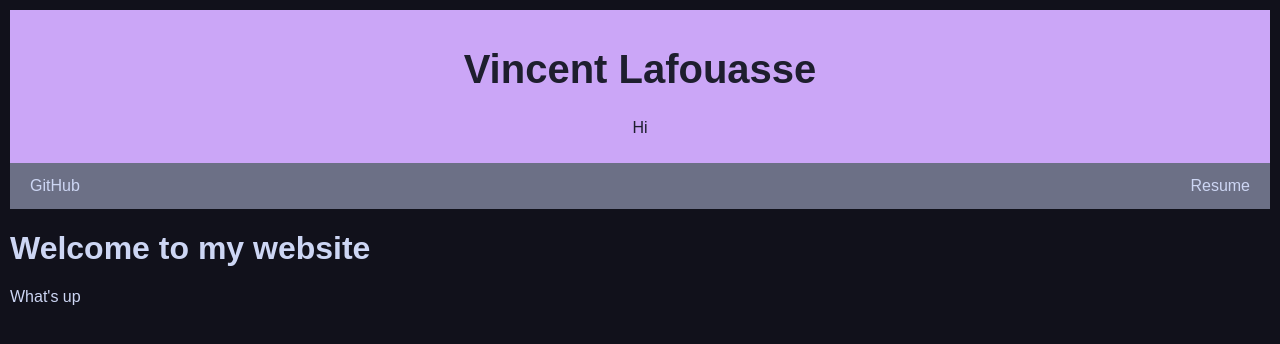
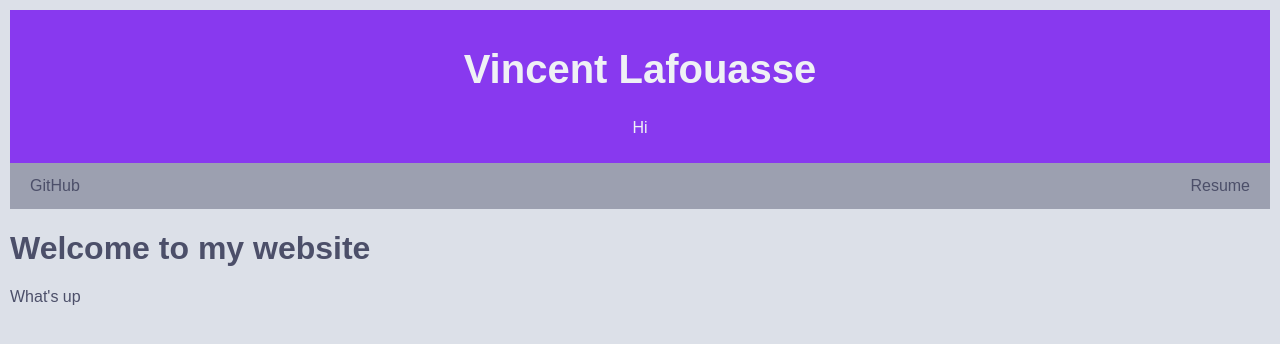
Before and after one commit to vincent-lafouasse/personal-homepage, a plain HTML site: page index.html in a window 1280 px wide. Drawn offline with Linux system fonts and the light colour scheme.

Commit message:
switch to light mode

```diff
--- a/style.css
+++ b/style.css
@@ -1,31 +1,31 @@
 :root {
 	/* Colors taken from https://github.com/catppuccin/catppuccin */
-	--Rosewater:  #f5e0dc;
-	--Flamingo:   #f2cdcd;
-	--Pink:       #f5c2e7;
-	--Mauve:      #cba6f7;
-	--Red:        #f38ba8;
-	--Maroon:     #eba0ac;
-	--Peach:      #fab387;
-	--Yellow:     #f9e2af;
-	--Green:      #a6e3a1;
-	--Teal:       #94e2d5;
-	--Sky:        #89dceb;
-	--Sapphire:   #74c7ec;
-	--Blue:       #89b4fa;
-	--Lavender:   #b4befe;
-	--Text:       #cdd6f4;
-	--Subtext1:   #bac2de;
-	--Subtext0:   #a6adc8;
-	--Overlay2:   #9399b2;
-	--Overlay1:   #7f849c;
-	--Overlay0:   #6c7086;
-	--Surface2:   #585b70;
-	--Surface1:   #45475a;
-	--Surface0:   #313244;
-	--Base:       #1e1e2e;
-	--Mantle:     #181825;
-	--Crust:      #11111b;
+  --Rosewater: #dc8a78;
+  --Flamingo:  #dd7878;
+  --Pink:      #ea76cb;
+  --Mauve:     #8839ef;
+  --Red:       #d20f39;
+  --Maroon:    #e64553;
+  --Peach:     #fe640b;
+  --Yellow:    #df8e1d;
+  --Green:     #40a02b;
+  --Teal:      #179299;
+  --Sky:       #04a5e5;
+  --Sapphire:  #209fb5;
+  --Blue:      #1e66f5;
+  --Lavender:  #7287fd;
+  --Text:      #4c4f69;
+  --Subtext1:  #5c5f77;
+  --Subtext0:  #6c6f85;
+  --Overlay2:  #7c7f93;
+  --Overlay1:  #8c8fa1;
+  --Overlay0:  #9ca0b0;
+  --Surface2:  #acb0be;
+  --Surface1:  #bcc0cc;
+  --Surface0:  #ccd0da;
+  --Base:      #eff1f5;
+  --Mantle:    #e6e9ef;
+  --Crust:     #dce0e8;
 }
 
 body {
```
